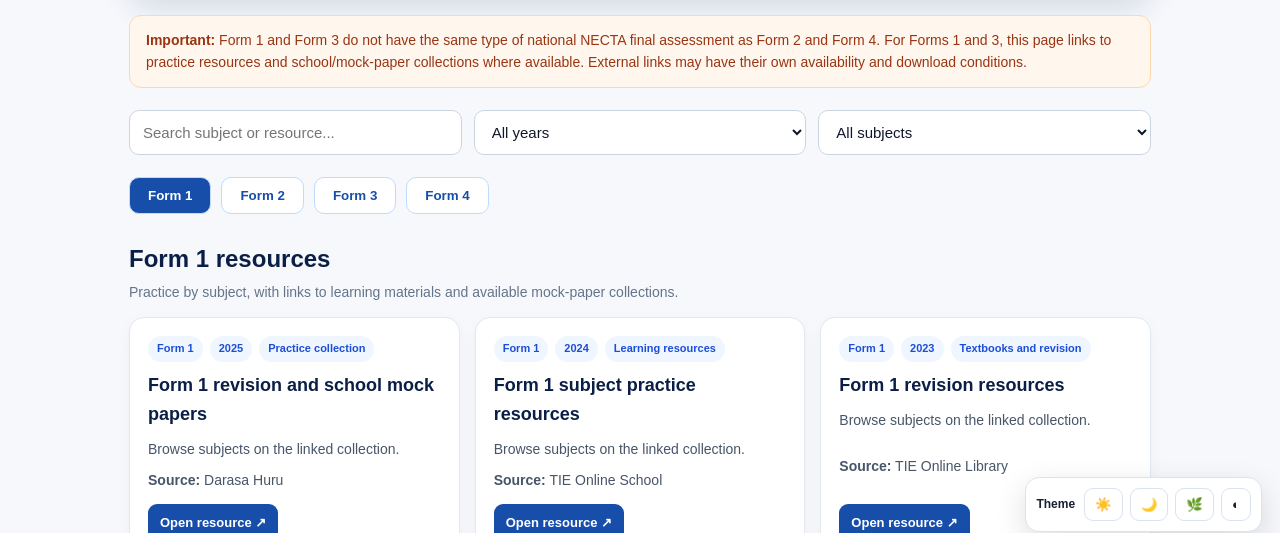
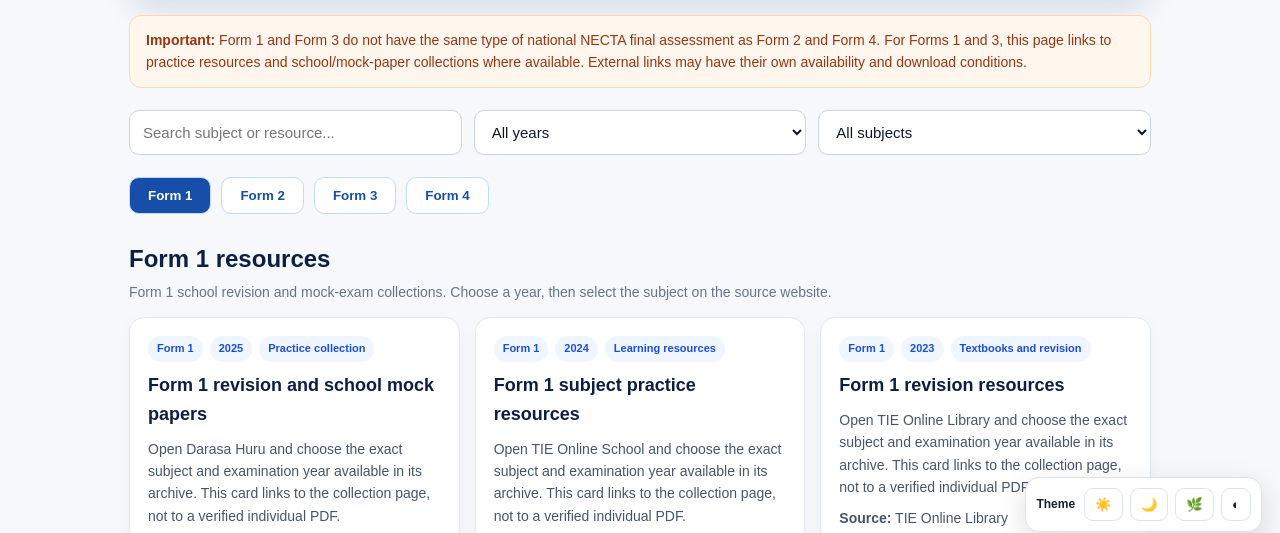
Before and after one commit to johannesmussa85-maker/tanzania-student-portal, a plain HTML site: page secondary.html in a window 1280 px wide. Shown: the part 250-783 px from the top of the page. Drawn offline with Linux system fonts and the light colour scheme.

Commit message:
Clarify year and subject filters for past paper archives

```diff
--- a/secondary.html
+++ b/secondary.html
@@ -109,10 +109,10 @@ const resources = {
 };
 let selectedForm = 1;
 const descriptions = {
-  1:"Practice by subject, with links to learning materials and available mock-paper collections.",
-  2:"Form Two National Assessment (FTNA) past-paper collections grouped by year.",
-  3:"Practice by subject, with links to learning materials and available mock-paper collections.",
-  4:"Form Four Certificate of Secondary Education Examination (CSEE) collections grouped by year."
+  1:"Form 1 school revision and mock-exam collections. Choose a year, then select the subject on the source website.",
+  2:"Form Two National Assessment (FTNA) archive collections. Choose a year, then select the subject on the source website.",
+  3:"Form 3 school revision and mock-exam collections. Choose a year, then select the subject on the source website.",
+  4:"Form Four Certificate of Secondary Education Examination (CSEE) archive collections. Choose a year, then select the subject on the source website."
 };
 function renderPapers(){
   const year = document.getElementById('yearFilter').value;
@@ -122,8 +122,7 @@ function renderPapers(){
   document.getElementById('formDescription').textContent = descriptions[selectedForm];
   const list = (resources[selectedForm] || []).filter(p =>
     (year === 'all' || p.year === year) &&
-    (subject === 'all' || p.subject === subject || p.subject === 'All subjects') &&
-    (p.title + ' ' + p.source + ' ' + p.subject + ' ' + p.type + ' ' + p.year).toLowerCase().includes(query)
+    (p.title + ' ' + p.source + ' ' + p.subject + ' ' + p.type + ' ' + p.year + ' ' + (subject === 'all' ? '' : subject)).toLowerCase().includes(query)
   );
   const grid = document.getElementById('paperGrid');
   grid.innerHTML = '';
@@ -132,8 +131,8 @@ function renderPapers(){
   list.forEach(p=>{
     const card=document.createElement('article');card.className='paper-card';
     card.innerHTML='<div class="meta"><span class="pill">Form '+selectedForm+'</span><span class="pill">'+p.year+'</span><span class="pill">'+p.type+'</span></div><h3></h3><p></p><p><strong>Source:</strong> '+p.source+'</p><div class="actions"><a target="_blank" rel="noopener noreferrer">Open resource ↗</a></div>';
-    card.querySelector('h3').textContent=p.title;
-    card.querySelectorAll('p')[0].textContent=p.subject==='All subjects'?'Browse subjects on the linked collection.':'Subject: '+p.subject;
+    card.querySelector('h3').textContent=(subject==='all' ? p.title : subject + ' — ' + p.year + ' collection');
+    card.querySelectorAll('p')[0].textContent='Open '+p.source+' and choose the exact subject and examination year available in its archive. This card links to the collection page, not to a verified individual PDF.';
     card.querySelector('.actions a').href=p.url;
     grid.appendChild(card);
   });
```
